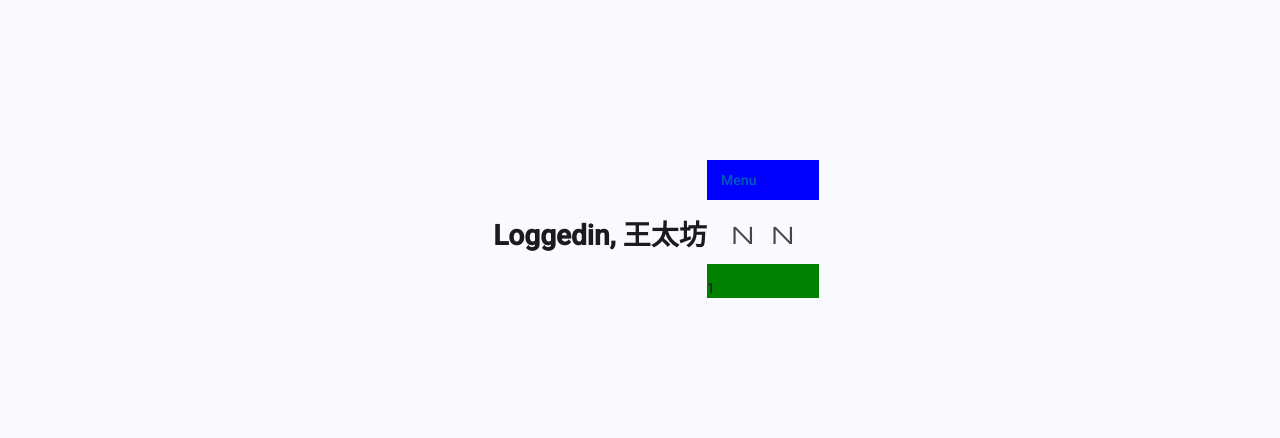
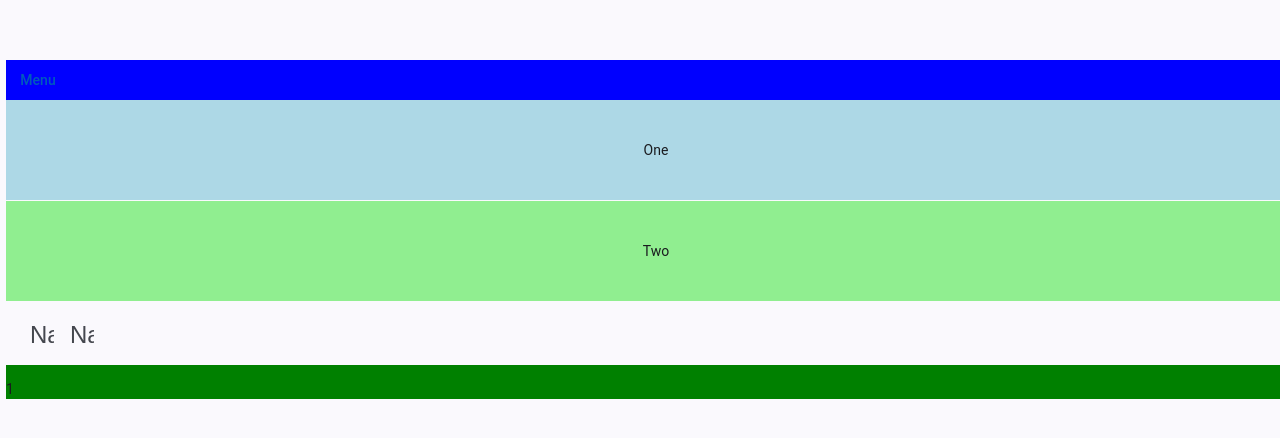
Before and after one commit to wangjiannuaa/MiniNet, an Angular app: page / in a window 1280 px wide. Shown: the part 180-618 px from the top of the page. Built offline with nearby package versions, Linux system fonts and the light colour scheme.

Commit message:
grid as pagegroup

```diff
--- a/src/app/app.component.html
+++ b/src/app/app.component.html
@@ -1,7 +1,6 @@
 <main class="main">
   @if (!isLoggedin){
 
-      <h1>Loggedin, {{ title() }}</h1>
   <bw-layoutpagegroup />
 
   }
--- a/src/app/app.module.ts
+++ b/src/app/app.module.ts
@@ -8,7 +8,7 @@ import { MatButtonModule} from '@angular/material/button';
 import { MatAutocompleteModule } from '@angular/material/autocomplete';
 import { MatToolbarModule } from '@angular/material/toolbar';
 import { MatMenuModule} from '@angular/material/menu';
-
+import { MatGridListModule} from '@angular/material/grid-list';
 import { AppRoutingModule } from './app-routing.module';
 import { FacadeModule } from './facade/facade.module';
 import { StorieeComponent } from './storiee/storiee.component';
@@ -48,7 +48,8 @@ import { LayoutpagegroupComponent } from './layoutpagegroup/layoutpagegroup.comp
     MatToolbarModule,
     MatTableModule,
     MatButtonModule,
-    MatMenuModule
+    MatMenuModule,
+    MatGridListModule
   ],
   providers: [
     provideBrowserGlobalErrorListeners(),
--- a/src/app/layoutdirector/layoutdirector.component.html
+++ b/src/app/layoutdirector/layoutdirector.component.html
@@ -1,8 +1,8 @@
 <mat-toolbar>
-  <button matIconButton #NavigateUp   class="example-icon" aria-label="up" (click)="pagegroupupwards()">
+  <button matIconButton class="navigate-icon" aria-label="up" (click)="pagegroupupwards()">
     <mat-icon>NavigateUp</mat-icon>
   </button>
-  <button matIconButton #NavigateDown   class="example-icon" aria-label="down" (click)="pagegroupdownwards()" >
+  <button matIconButton class="navigate-icon" aria-label="down" (click)="pagegroupdownwards()">
     <mat-icon>NavigateDown</mat-icon>
   </button>
 </mat-toolbar>
--- a/src/app/layoutpagegroup/layoutpagegroup.component.html
+++ b/src/app/layoutpagegroup/layoutpagegroup.component.html
@@ -1,4 +1,4 @@
-<div>
+<div class="grouppage">
 <div class="grouppageheader">
   <button matButton [matMenuTriggerFor]="menu">Menu</button>
     <mat-menu #menu="matMenu">
@@ -6,6 +6,15 @@
   <button mat-menu-item>Item 2</button>
     </mat-menu>
 </div>
+<mat-grid-list cols="1" rowHeight="100px">
+  @for (page of pagegroup; track page) {
+    <mat-grid-tile
+      [style.background]="page.color">
+      {{page.text}}
+    </mat-grid-tile>
+  }
+</mat-grid-list>
+
 <div class="grouppagefooter">
   <bw-layoutdirector />
 </div>
--- a/src/app/layoutpagegroup/layoutpagegroup.component.scss
+++ b/src/app/layoutpagegroup/layoutpagegroup.component.scss
@@ -1,9 +1,18 @@
 .grouppageheader{
   background-color: blue;
+  align-items: left;
 
+  width: 100%;
+  height: 100%;
 }
 .grouppagefooter{
-
+  align-items: right;
   background-color: green;
-
+  width: 100%;
+  height: 100%;
 }
+.grouppage{
+  display: block;
+  width:  1300px;
+  height: 100%;
+}
--- a/src/app/layoutpagegroup/layoutpagegroup.component.ts
+++ b/src/app/layoutpagegroup/layoutpagegroup.component.ts
@@ -1,6 +1,10 @@
 import { Component } from '@angular/core';
 import { MatMenuModule} from '@angular/material/menu';
-
+import {MatGridListModule} from '@angular/material/grid-list';
+export interface page {
+  color: string;
+  text: string;
+}
 
 //sliding window refresh
 @Component({
@@ -10,8 +14,11 @@ import { MatMenuModule} from '@angular/material/menu';
   templateUrl: './layoutpagegroup.component.html',
 })
 export class LayoutpagegroupComponent {
-  protected pagegroup:number=1;
+  protected pagegroupnum:number=1;
 
-
+  pagegroup: page[] = [
+    {text: 'One',  color: 'lightblue'},
+    {text: 'Two',  color: 'lightgreen'},
+  ];
 
 }
--- a/src/index.html
+++ b/src/index.html
@@ -2,20 +2,10 @@
 <html lang="en">
   <head>
     <meta charset="utf-8" />
-    <title>Wingtrie2</title>
+    <title>mininet</title>
     <base href="/" />
     <meta name="viewport" content="width=device-width, initial-scale=1" />
-    <link rel="icon" type="image/x-icon" href="favicon.ico" />
-    <link rel="preconnect" href="https://fonts.googleapis.com" />
-    <link rel="preconnect" href="https://fonts.gstatic.com" crossorigin />
-    <link
-      href="https://fonts.googleapis.com/css2?family=Roboto:wght@300;400;500&display=swap"
-      rel="stylesheet"
-    />
-    <link
-      href="https://fonts.googleapis.com/icon?family=Material+Symbols+Outlined"
-      rel="stylesheet"
-    />
+
   </head>
   <body>
     <bw-root> </bw-root>
```
